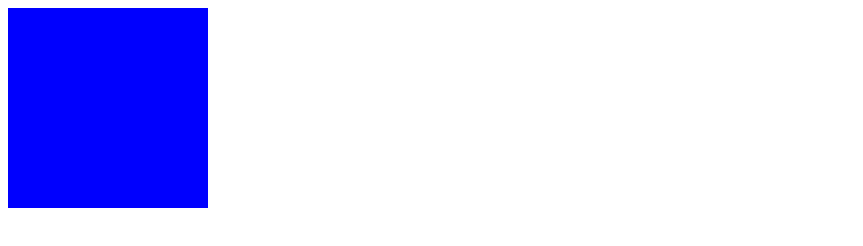
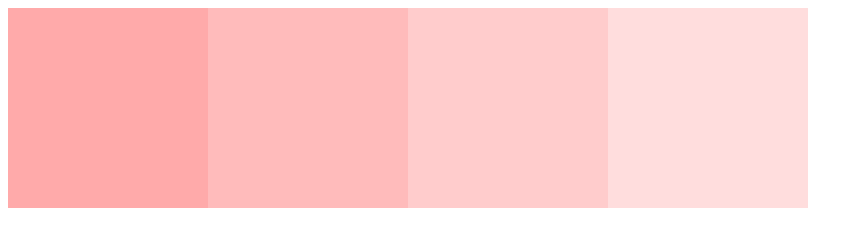
Before and after one commit to MasayaNakamoto/JavaScript-practice, a plain HTML site: page index.html in a window 1280 px wide. Shown: the whole page, without its empty margins (0-863 px from the left). Drawn offline with Linux system fonts and the light colour scheme.

Commit message:
6-finish

```diff
--- a/app.css
+++ b/app.css
@@ -1,6 +1,22 @@
 .box1 {
-  display: none;
-  background-color: #ff0000;
+  background-color: #FFFFFF;
   height: 200px;
   width: 200px;
+  float: left;
 }
+
+.bg1 {
+  background-color: #FFAAAA;
+}
+
+.bg2 {
+  background-color: #FFBBBB;
+}
+
+.bg3 {
+  background-color: #FFCCCC;
+}
+
+.bg4 {
+  background-color: #FFDDDD;
+}
--- a/app.js
+++ b/app.js
@@ -9,11 +9,15 @@
 //   });
 // });
 
-$(function(){
-  $('.box1').slideUp();
-});
+// $(function(){
+//   $('.box1').slideUp();
+// });
 
-$(function(){
-  $('.box1').show();
-  $('.box1').css({'background-color': '#0000FF'});
-});
+// $(function(){
+//   $('.box1').mouseover(function(){
+//     $('.box1').addClass('box1-ext');
+//   });
+//   $('.box1').mouseout(function(){
+//     $('.box1').removeClass('box1-ext');
+//   });
+// });
--- a/index.html
+++ b/index.html
@@ -1,11 +1,16 @@
 <!DOCTYPE html>
 <html lang="ja">
   <head>
-    <meta charset="UTF-8">
+    <meta charset="UTF-8" />
     <link rel="stylesheet" href="app.css" />
   </head>
   <body>
-    <div class="box1"></div>
+    <div class="box">
+      <div class="box1 bg1"></div>
+      <div class="box1 bg2"></div>
+      <div class="box1 bg3"></div>
+      <div class="box1 bg4"></div>
+    </div>
     <script src="jquery.min.js"></script>
     <script src="app.js"></script>
   </body>
```
